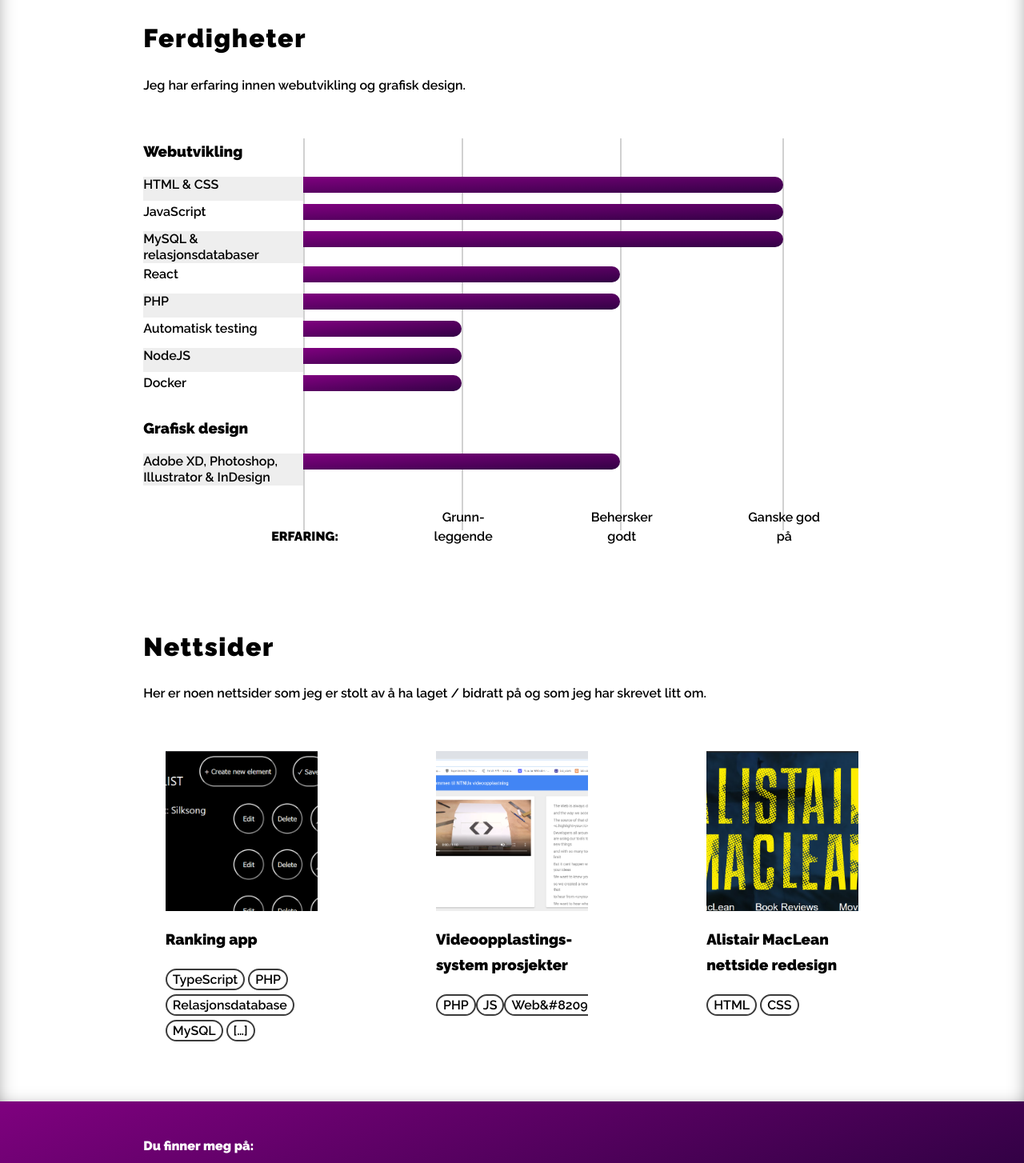
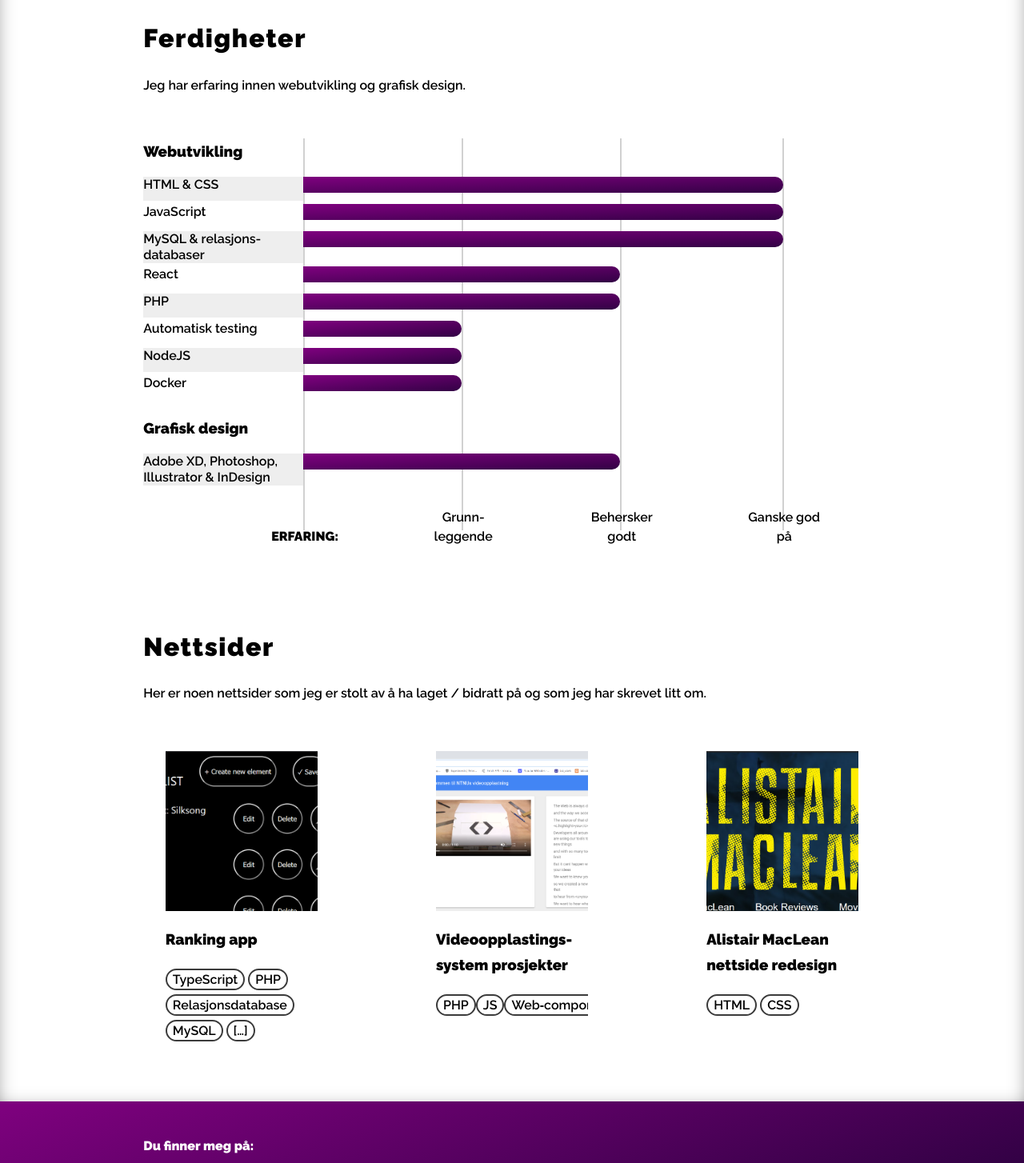
Before and after one commit to paalss/portfolio, a React (Create React App) app: page / in a window 1280 px wide. Shown: the part 349-1803 px from the top of the page at 80% size. Built offline with nearby package versions, Linux system fonts and the light colour scheme.

Commit message:
justerte props slik at de sender html entities som symbol

```diff
--- a/src/App.js
+++ b/src/App.js
@@ -39,7 +39,10 @@ function App() {
               web={[
                 { tech: "HTML & CSS", level: "3" },
                 { tech: "JavaScript", level: "3" },
-                { tech: "MySQL & relasjonsdatabaser", level: "3" },
+                {
+                  tech: <>MySQL &amp; relasjons&shy;databaser</>,
+                  level: "3",
+                },
                 { tech: "React", level: "2" },
                 { tech: "PHP", level: "2" },
                 { tech: "Automatisk testing", level: "1" },
@@ -76,7 +79,7 @@ function App() {
               imgSrc={videoopplasting}
               imgAlt="videoopplasting webapp"
               title="Videoopplastings&shy;system prosjekter"
-              tools={["PHP", "JS", "Web&#8209;components", "mer…"]}
+              tools={["PHP", "JS", <>Web&#8209;components</>, "mer…"]}
             />
 
             <a href="webWork/maclean.html" className="box">
--- a/src/components/common/SquareLink/SquareLink.js
+++ b/src/components/common/SquareLink/SquareLink.js
@@ -10,7 +10,11 @@ function SquareLink({ link, imgSrc, imgAlt, title, tools }) {
       <ul className="tools">
         {tools &&
           tools.map((t, i) => {
-            return <li key={i}>{t}</li>
+            return (
+              <li key={i}>
+                {t}
+              </li>
+            );
           })}
       </ul>
     </a>
```
